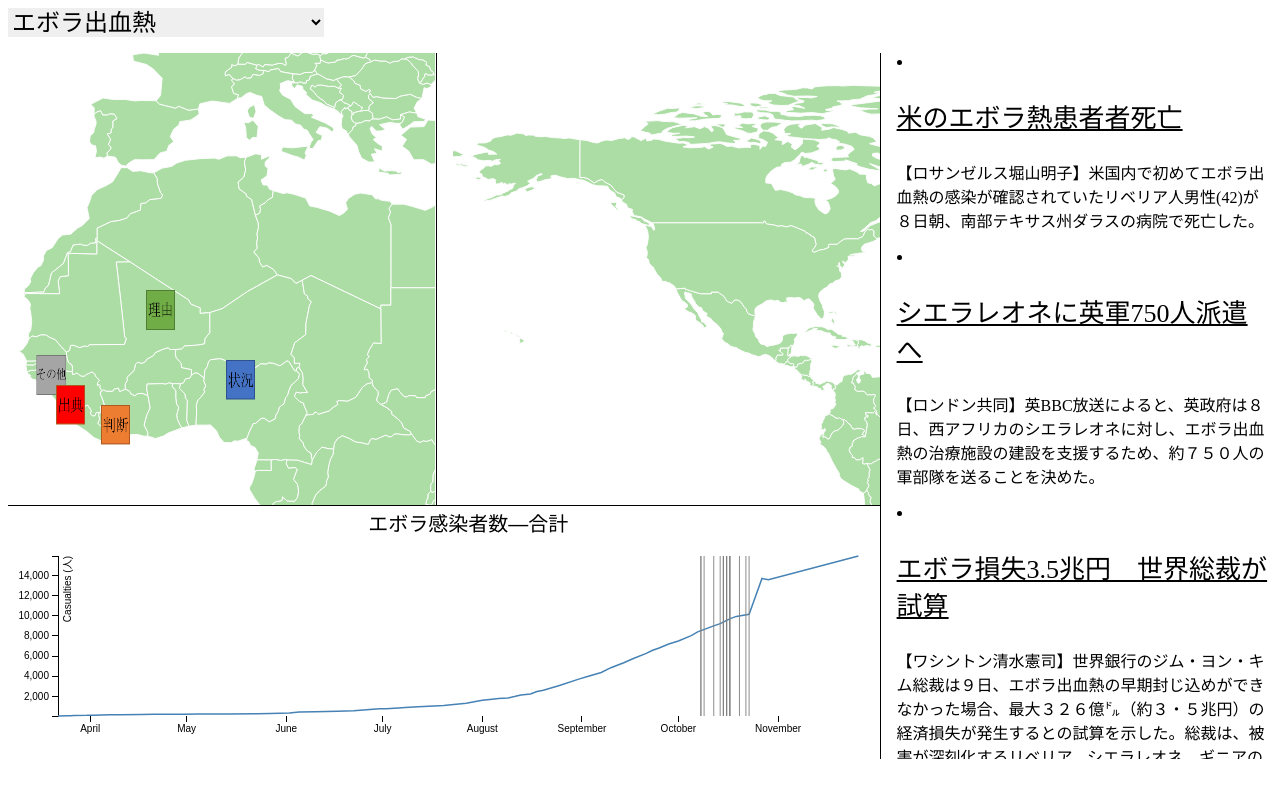
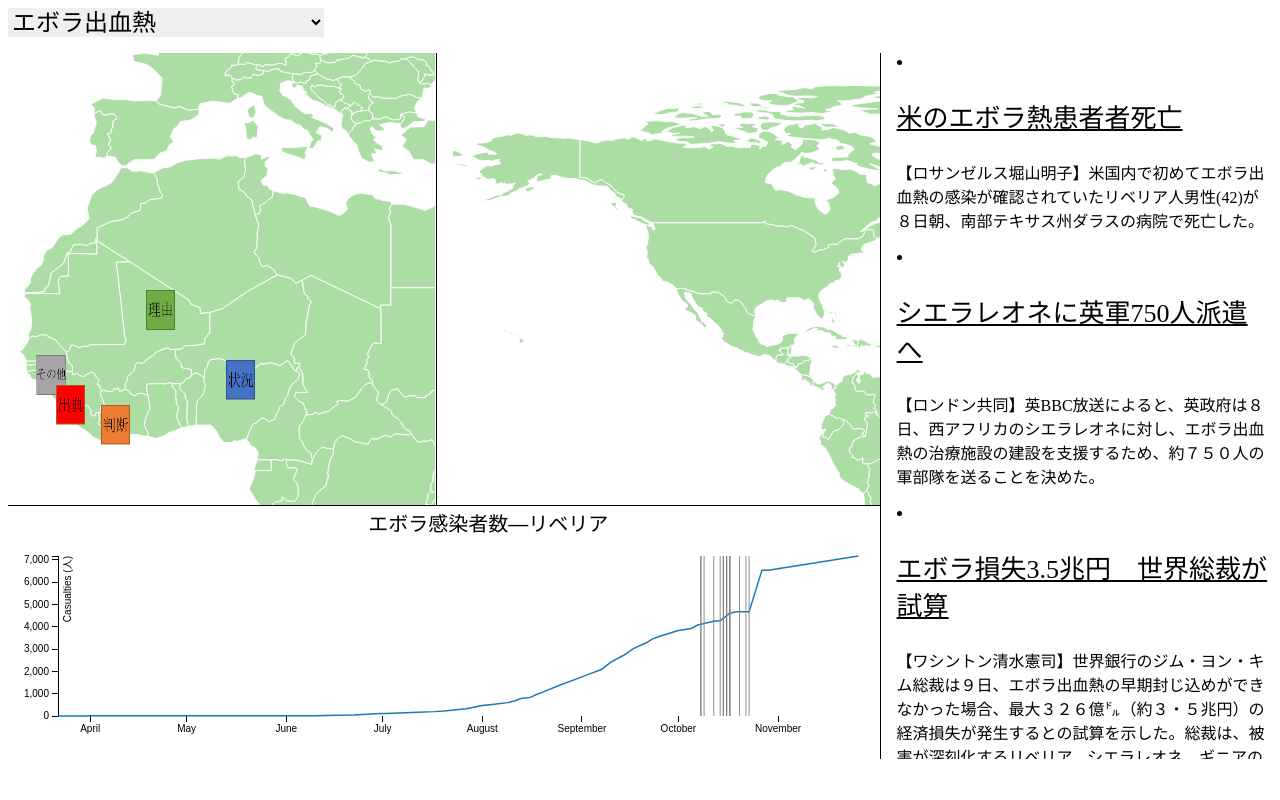
Before and after one commit to ShunNaito/Elucignage2.0, a plain HTML site: page index.html in a window 1280 px wide. Drawn offline with Linux system fonts and the light colour scheme.

Commit message:
Add the function to draw more than one statistical graph

```diff
--- a/css/graph.css
+++ b/css/graph.css
@@ -15,7 +15,7 @@
 
 .line {
   fill: none;
-  stroke: steelblue;
+  /*stroke: steelblue;*/
   stroke-width: 1.5px;
 }
 
--- a/js/graph.js
+++ b/js/graph.js
@@ -44,6 +44,9 @@ var focus = svg.append("g")
     .attr("class", "focus")
     .style("display", "none");
 
+// 量的なスケールの代わりに、category10()を使っている。
+var color = d3.scale.category10();
+
 //グラフを描画する関数
 graph.create = function(statisticsName, data) {
   //グラフタイトル追加
@@ -62,9 +65,9 @@ graph.create = function(statisticsName, data) {
   });
 
  //折れ線グラフと軸、アノテーションを消去
-  $(".line").remove();
+  // $(".line").remove();
   $('.axis').empty();
-  $('.focus').empty();
+  // $('.focus').empty();
 
   //項目名を取得
   countryNameArray = Object.keys(data[0]);
@@ -103,7 +106,7 @@ graph.create = function(statisticsName, data) {
     // データを入力ドメインとして設定
     // 同時にextentで目盛りの単位が適切になるようにする
     x.domain(d3.extent(data, function(d) { return d.date; })).clamp(true);
-    y.domain(d3.extent(data, function(d) { return d[statisticsName]; }));
+    y.domain([dataMin, dataMax]);
 
     // x軸をsvgに表示
     svg.append("g")
@@ -126,7 +129,12 @@ graph.create = function(statisticsName, data) {
     svg.append("path")
         .datum(data)
         .attr("class", "line")
-        .attr("d", line);
+        .attr("d", line)
+        .attr("stroke", function(){
+          var random = d3.random.normal(0, 5);
+          // console.log(Math.floor(random()));
+          return color(Math.floor(random()));
+        });
 
     focus.append("circle")
       .attr("r", 4.5);
--- a/js/init.js
+++ b/js/init.js
@@ -3,7 +3,7 @@ var parseDate = d3.time.format("%Y/%m/%d").parse;
 
 // 統計データを読み込み、グラフを描画する関数と地図を生成する関数にデータを渡す
 loadStats("data/Total.csv", function(data) {
-    graph.create("close",data);
+    graph.create("LBR",data);
     map.create(data);
 });
 
```
